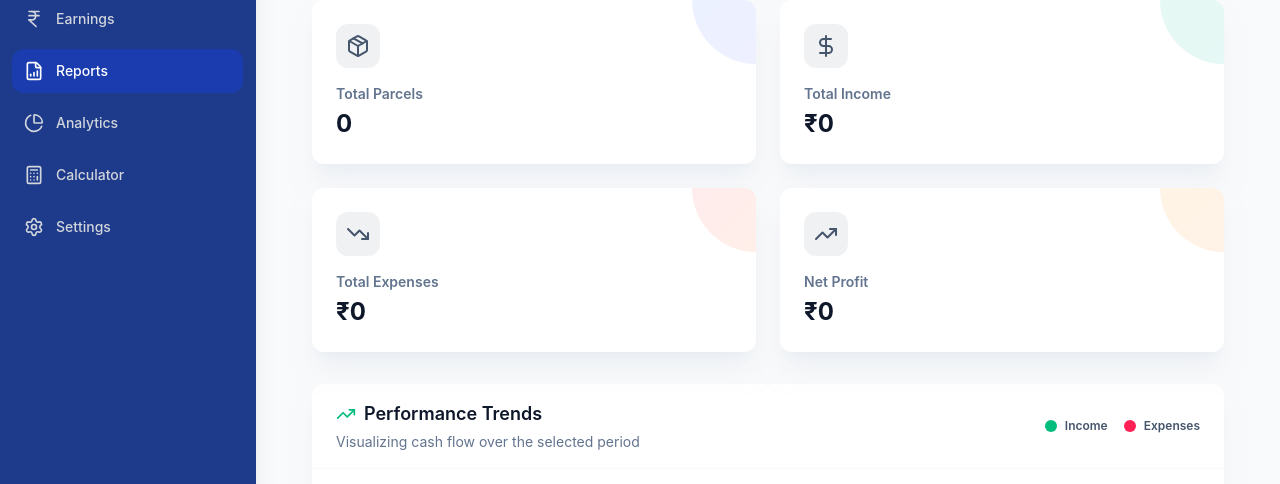
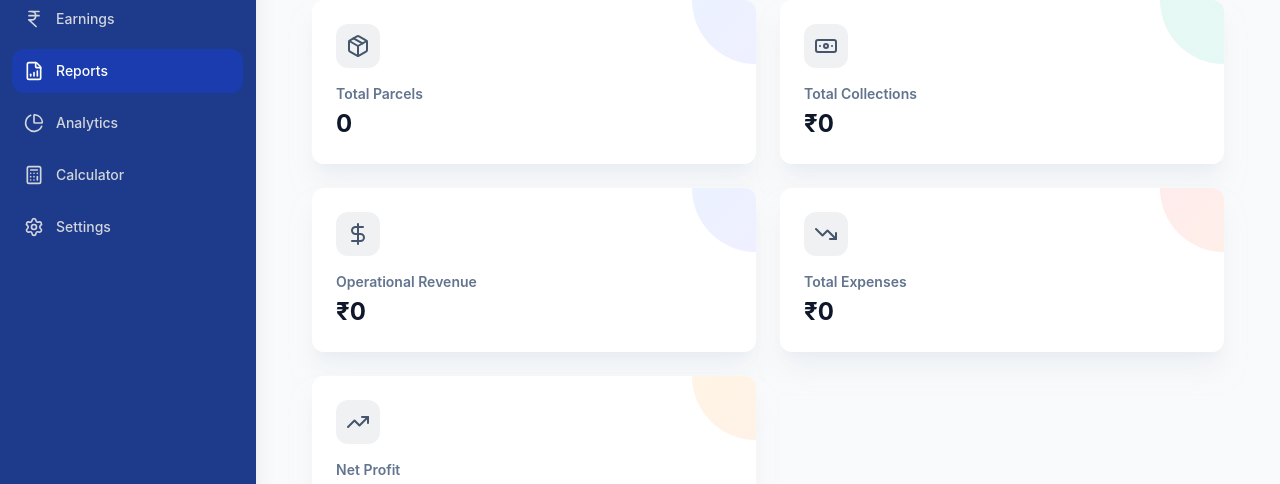
Before and after one commit to JeganJack94/winops, a React (Vite) app: page /reports in a window 1280 px wide. Shown: the part 239-723 px from the top of the page. Built offline with nearby package versions, Linux system fonts and the light colour scheme; no server answers; the database is empty; sample sign-in values are in the browser's storage.

Commit message:
Refactor reports profit calculation, simplify WhatsApp sharing, and add calculator share feature

```diff
--- a/src/pages/Calculator.jsx
+++ b/src/pages/Calculator.jsx
@@ -1,6 +1,6 @@
 import { useState, useMemo } from 'react';
 import { motion } from 'framer-motion';
-import { IndianRupee, RotateCcw } from 'lucide-react';
+import { IndianRupee, RotateCcw, Share2 } from 'lucide-react';
 import { Card, CardContent } from '../components/ui/Card';
 
 export default function Calculator() {
@@ -44,8 +44,31 @@ export default function Calculator() {
     }, 0);
   }, [denominations]);
 
+  const shareWhatsApp = () => {
+    const today = new Date().toLocaleDateString('en-IN', {
+      day: '2-digit',
+      month: 'long',
+      year: 'numeric'
+    });
 
+    const lines = currencyNotes
+      .filter(note => Number(denominations[note]) > 0)
+      .map(note => {
+        const count = denominations[note];
+        const subtotal = note * count;
+        return `${note} x ${count} = ₹${subtotal.toLocaleString('en-IN')}`;
+      });
 
+    if (lines.length === 0) {
+      alert("Please enter some denominations first!");
+      return;
+    }
+
+    const text = `*Win Express – Cash Denomination Report*\nDate: ${today}\n\n${lines.join('\n')}\n\n*Total Amount: ₹${totalCurrency.toLocaleString('en-IN')}*\n*Total Notes: ${totalNotesCount}*`;
+
+    const url = `https://wa.me/?text=${encodeURIComponent(text)}`;
+    window.open(url, '_blank');
+  };
 
   return (
     <motion.div
@@ -71,13 +94,22 @@ export default function Calculator() {
               <IndianRupee size={20} className="stroke-[2.5]" />
               <h3 className="font-bold">Cash Denominations</h3>
             </div>
+            <div className="flex items-center gap-2">
+              <button
+                onClick={shareWhatsApp}
+                className="p-2 text-emerald-600 hover:bg-emerald-200/50 dark:hover:bg-emerald-800/50 rounded-lg transition-colors cursor-pointer"
+                title="Share on WhatsApp"
+              >
+                <Share2 size={18} />
+              </button>
               <button
                 onClick={clearDenominations}
                 className="p-2 text-emerald-600 hover:bg-emerald-200/50 dark:hover:bg-emerald-800/50 rounded-lg transition-colors cursor-pointer"
                 title="Clear All"
               >
-              <RotateCcw size={16} />
+                <RotateCcw size={18} />
               </button>
+            </div>
           </div>
           <CardContent className="p-6">
             <div className="flex flex-col gap-4">
@@ -120,8 +152,6 @@ export default function Calculator() {
             </div>
           </CardContent>
         </Card>
-
-
       </div>
     </motion.div>
   );
--- a/src/pages/Delivery.jsx
+++ b/src/pages/Delivery.jsx
@@ -282,7 +282,18 @@ export default function Delivery() {
   };
 
   const shareWhatsApp = () => {
-    const text = `*Win Express – Daily Report*\n\nDate: ${activeDate}\n\n*Riders:*\n${currentRiders.map(r => `${r.riderName} | Assigned: ${r.assignedDelivery}(D)+${r.assignedPickup}(P) | Completed: ${r.completedDelivery}(D)+${r.completedPickup}(P)`).join('\n')}\n\n*Total:*\nAssigned: ${totalAssignedDelivery}(D)+${totalAssignedPickup}(P)\nCompleted: ${totalCompletedDelivery}(D)+${totalCompletedPickup}(P)\nPending: ${pendingDelivery}(D)+${pendingPickup}(P)\nAmount Collected: ₹${totalAmountCollected}\nSuccess Rate: ${overallSuccessRate}%`;
+    const ridersList = currentRiders.map(r => {
+      const assigned = (Number(r.assignedDelivery) || 0) + (Number(r.assignedPickup) || 0);
+      const completed = (Number(r.completedDelivery) || 0) + (Number(r.completedPickup) || 0);
+      return `${r.riderName} | Assigned: ${assigned} | Completed: ${completed} |`;
+    }).join('\n');
+
+    const totalAssigned = (Number(totalAssignedDelivery) || 0) + (Number(totalAssignedPickup) || 0);
+    const totalCompleted = (Number(totalCompletedDelivery) || 0) + (Number(totalCompletedPickup) || 0);
+    const totalPending = (Number(pendingDelivery) || 0) + (Number(pendingPickup) || 0);
+
+    const text = `*Win Express – Daily Report* \nDate: ${activeDate}\n\n${ridersList}\n\n*Total:* Assigned: ${totalAssigned} \nCompleted: ${totalCompleted} \nPending: ${totalPending} |\nAmount Collected: ₹${totalAmountCollected} \nSuccess Rate: ${overallSuccessRate}%`;
+
     const url = `https://wa.me/?text=${encodeURIComponent(text)}`;
     window.open(url, '_blank');
   };
--- a/src/pages/Reports.jsx
+++ b/src/pages/Reports.jsx
@@ -1,9 +1,10 @@
 import { useState, useEffect, useMemo } from 'react';
 import { Card, CardContent, CardHeader, CardTitle } from '../components/ui/Card';
 import { Button } from '../components/ui/Button';
-import { Download, Calendar as CalendarIcon, TrendingUp, TrendingDown, DollarSign, Package, PieChart, FileText } from 'lucide-react';
+import { Download, Calendar as CalendarIcon, TrendingUp, TrendingDown, DollarSign, Package, PieChart, FileText, Banknote } from 'lucide-react';
 import { deliveryService } from '../services/deliveryService';
 import { expenseService } from '../services/expenseService';
+import { settingsService } from '../services/settingsService';
 import { useTheme } from '../context/ThemeContext';
 import { motion, AnimatePresence } from 'framer-motion';
 import { jsPDF } from 'jspdf';
@@ -54,14 +55,17 @@ export default function Reports() {
   const [dateRange, setDateRange] = useState('This Week');
   const [allRecords, setAllRecords] = useState([]);
   const [expenses, setExpenses] = useState([]);
+  const [settings, setSettings] = useState({ ratePerParcel: 18 });
   const [isExporting, setIsExporting] = useState(false);
 
   useEffect(() => {
     const unsubRecords = deliveryService.subscribeToDailyRecords(setAllRecords);
     const unsubExpenses = expenseService.subscribeToExpenses(setExpenses);
+    const unsubSettings = settingsService.subscribeToSettings(setSettings);
     return () => {
       unsubRecords();
       unsubExpenses();
+      unsubSettings();
     };
   }, []);
 
@@ -108,9 +112,12 @@ export default function Reports() {
 
   const metrics = useMemo(() => {
     const totalParcels = filteredData.records.reduce((acc, curr) => acc + (Number(curr.totalCompleted) || 0), 0);
-    const totalIncome = filteredData.records.reduce((acc, curr) => acc + (Number(curr.totalAmount) || 0), 0);
+    const totalCollections = filteredData.records.reduce((acc, curr) => acc + (Number(curr.totalAmount) || 0), 0);
     const totalExp = filteredData.expenses.reduce((acc, curr) => acc + (Number(curr.amount) || 0), 0);
-    const netProfit = totalIncome - totalExp;
+
+    // Revenue is based on parcels delivered
+    const totalRevenue = totalParcels * (Number(settings.ratePerParcel) || 18);
+    const netProfit = totalRevenue - totalExp;
 
     return [
       {
@@ -121,11 +128,18 @@ export default function Reports() {
         gradient: 'from-blue-500/10 to-indigo-500/10'
       },
       {
-        label: 'Total Income',
-        value: `₹${totalIncome.toLocaleString()}`,
-        icon: DollarSign,
+        label: 'Total Collections',
+        value: `₹${totalCollections.toLocaleString()}`,
+        icon: Banknote,
         color: 'emerald',
         gradient: 'from-emerald-500/10 to-teal-500/10'
+      },
+      {
+        label: 'Operational Revenue',
+        value: `₹${totalRevenue.toLocaleString()}`,
+        icon: DollarSign,
+        color: 'blue',
+        gradient: 'from-blue-500/10 to-indigo-500/10'
       },
       {
         label: 'Total Expenses',
@@ -142,11 +156,12 @@ export default function Reports() {
         gradient: 'from-amber-500/10 to-orange-500/10'
       },
     ];
-  }, [filteredData]);
+  }, [filteredData, settings]);
 
   const trendData = useMemo(() => {
-    const incomeByDate = filteredData.records.reduce((acc, curr) => {
-      acc[curr.date] = (acc[curr.date] || 0) + (Number(curr.totalAmount) || 0);
+    const revenueByDate = filteredData.records.reduce((acc, curr) => {
+      // Use revenue (parcels * rate) for trend
+      acc[curr.date] = (acc[curr.date] || 0) + ((Number(curr.totalCompleted) || 0) * (Number(settings.ratePerParcel) || 18));
       return acc;
     }, {});
 
@@ -155,15 +170,15 @@ export default function Reports() {
       return acc;
     }, {});
 
-    const allDates = Array.from(new Set([...Object.keys(incomeByDate), ...Object.keys(expensesByDate)])).sort();
+    const allDates = Array.from(new Set([...Object.keys(revenueByDate), ...Object.keys(expensesByDate)])).sort();
     const labels = allDates.map(d => d.split('-').slice(1).join('/'));
 
     return {
       labels: labels.length > 0 ? labels : ['No Data'],
       datasets: [
         {
-          label: 'Income',
-          data: allDates.map(d => incomeByDate[d] || 0),
+          label: 'Revenue',
+          data: allDates.map(d => revenueByDate[d] || 0),
           borderColor: '#10b981',
           backgroundColor: 'rgba(16, 185, 129, 0.1)',
           fill: true,
@@ -183,7 +198,7 @@ export default function Reports() {
         }
       ]
     };
-  }, [filteredData]);
+  }, [filteredData, settings]);
 
   const handleExport = async () => {
     setIsExporting(true);
@@ -203,7 +218,7 @@ export default function Reports() {
 
       // Summary Box
       doc.setFillColor(248, 250, 252);
-      doc.rect(14, 40, pageWidth - 28, 35, 'F');
+      doc.rect(14, 40, pageWidth - 28, 45, 'F');
 
       doc.setFontSize(11);
       doc.setTextColor(71, 85, 105);
@@ -219,24 +234,26 @@ export default function Reports() {
       // Income Details Table
       doc.setFontSize(14);
       doc.setTextColor(30, 41, 59);
-      doc.text('Income Details (Rider Performance)', 14, 85);
+      doc.text('Performance Details (Rider Breakdown)', 14, 95);
 
       const riderRows = [];
       filteredData.records.forEach(record => {
         (record.riders || []).forEach(r => {
+          const completed = (Number(r.completedDelivery) || 0) + (Number(r.completedPickup) || 0);
+          const revenue = completed * (Number(settings.ratePerParcel) || 18);
           riderRows.push([
             record.date,
             r.riderName || 'Unknown',
-            r.area || 'N/A',
-            (Number(r.completedDelivery) || 0) + (Number(r.completedPickup) || 0),
+            completed,
+            `₹${revenue.toLocaleString()}`,
             `₹${(Number(r.amountCollected) || 0).toLocaleString()}`
           ]);
         });
       });
 
       autoTable(doc, {
-        startY: 90,
-        head: [['Date', 'Rider', 'Area', 'Completed', 'Collection']],
+        startY: 100,
+        head: [['Date', 'Rider', 'Completed', 'Revenue (P×Rate)', 'Collection']],
         body: riderRows,
         theme: 'striped',
         headStyles: { fillColor: [16, 185, 129] },
@@ -244,7 +261,7 @@ export default function Reports() {
       });
 
       // Expenses Details Table
-      const finalY = (doc.lastAutoTable?.finalY || 90) + 15;
+      const finalY = (doc.lastAutoTable?.finalY || 100) + 15;
       doc.setFontSize(14);
       doc.text('Expense Details', 14, finalY);
 
@@ -365,7 +382,7 @@ export default function Reports() {
             <div className="hidden sm:flex items-center gap-4">
               <div className="flex items-center gap-2 text-xs font-semibold text-slate-600 dark:text-slate-300">
                 <div className="w-3 h-3 rounded-full bg-emerald-500" />
-                Income
+                Revenue
               </div>
               <div className="flex items-center gap-2 text-xs font-semibold text-slate-600 dark:text-slate-300">
                 <div className="w-3 h-3 rounded-full bg-rose-500" />
```
Lines whose indentation alone changed are shown as unchanged.
